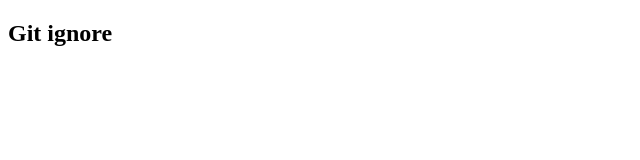
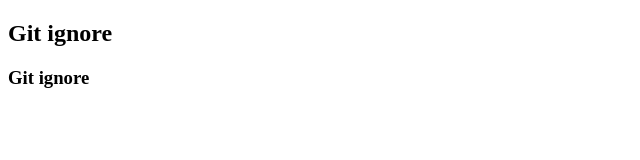
Before and after one commit to Halima014/git-ignore-concept, a plain HTML site: page index.html in a window 1280 px wide. Shown: the whole page, without its empty margins (0-640 px from the left). Drawn offline with Linux system fonts and the light colour scheme.

Commit message:
Git Ignore File Done

```diff
--- a/index.html
+++ b/index.html
@@ -7,5 +7,6 @@
 </head>
 <body>
     <h2>Git ignore</h2>
+    <h3>Git ignore</h3>
 </body>
 </html>
```
Also changed, not shown: 1 other file.
